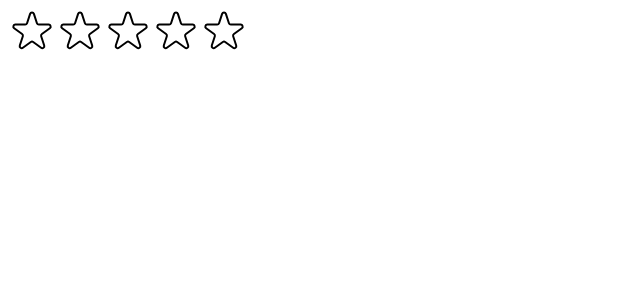
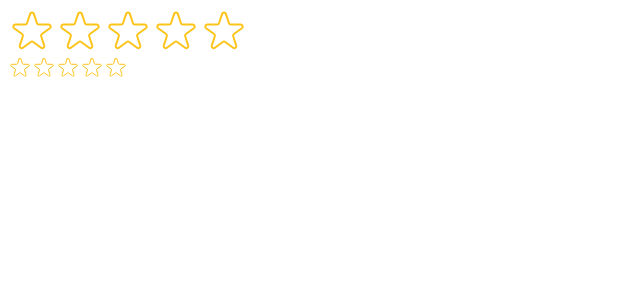
Before and after one commit to prime-mcgowan/usePopcorn, a React (Create React App) app: page / in a window 1280 px wide. Shown: the top 300 px of the page, without its empty margins (0-640 px from the left). Built offline with nearby package versions, Linux system fonts and the light colour scheme.

Commit message:
passed in color and size - stars are now all yellow when filled and outlined yellow when unfilled

```diff
--- a/src/StarRating.js
+++ b/src/StarRating.js
@@ -10,18 +10,25 @@
   display: "flex",
 };
 
-const textStyle = {
-  lineHeight: "1",
-  margin: "0",
-};
-
-export default function StarRating({ maxRating = 5 }) {
+export default function StarRating({
+  maxRating = 5,
+  color = "#fcc419",
+  size = 48,
+}) {
   const [rating, setRating] = useState(0);
   const [tempRating, setTempRating] = useState(0);
 
   function handleRating(rating) {
     setRating(rating);
   }
+
+  const textStyle = {
+    lineHeight: "1",
+    margin: "0",
+    color,
+    fontSize: `${size / 1.5}px`,
+  };
+
   return (
     <div style={containerStyle}>
       <div style={starConatainerStyle}>
@@ -32,6 +39,8 @@
             onRate={() => handleRating(i + 1)}
             onHoverIn={() => setTempRating(i + 1)}
             onHoverOut={() => setTempRating(0)}
+            color={color}
+            size={size}
           />
         ))}
       </div>
@@ -40,14 +49,14 @@
   );
 }
 
-const starStyle = {
-  width: "48px",
-  height: "48px",
-  display: "block",
-  cursor: "pointer",
-};
+function Star({ onRate, full, onHoverIn, onHoverOut, color, size }) {
+  const starStyle = {
+    width: `${size}px`,
+    height: `${size}px`,
+    display: "block",
+    cursor: "pointer",
+  };
 
-function Star({ onRate, full, onHoverIn, onHoverOut }) {
   return (
     <span
       role="button"
@@ -60,8 +69,8 @@
         <svg
           xmlns="http://www.w3.org/2000/svg"
           viewBox="0 0 20 20"
-          fill="#000"
-          stroke="#000"
+          fill={color}
+          stroke={color}
         >
           <path d="M9.049 2.927c.3-.921 1.603-.921 1.902 0l1.07 3.292a1 1 0 00.95.69h3.462c.969 0 1.371 1.24.588 1.81l-2.8 2.034a1 1 0 00-.364 1.118l1.07 3.292c.3.921-.755 1.688-1.54 1.118l-2.8-2.034a1 1 0 00-1.175 0l-2.8 2.034c-.784.57-1.838-.197-1.539-1.118l1.07-3.292a1 1 0 00-.364-1.118L2.98 8.72c-.783-.57-.38-1.81.588-1.81h3.461a1 1 0 00.951-.69l1.07-3.292z" />
         </svg>
@@ -70,7 +79,7 @@
           xmlns="http://www.w3.org/2000/svg"
           fill="none"
           viewBox="0 0 24 24"
-          stroke="#000"
+          stroke={color}
         >
           <path
             strokeLinecap="round"
@@ -83,36 +92,3 @@
     </span>
   );
 }
-
-/*
-FULL STAR
-
-<svg
-  xmlns="http://www.w3.org/2000/svg"
-  viewBox="0 0 20 20"
-  fill="#000"
-  stroke="#000"
->
-  <path
-    d="M9.049 2.927c.3-.921 1.603-.921 1.902 0l1.07 3.292a1 1 0 00.95.69h3.462c.969 0 1.371 1.24.588 1.81l-2.8 2.034a1 1 0 00-.364 1.118l1.07 3.292c.3.921-.755 1.688-1.54 1.118l-2.8-2.034a1 1 0 00-1.175 0l-2.8 2.034c-.784.57-1.838-.197-1.539-1.118l1.07-3.292a1 1 0 00-.364-1.118L2.98 8.72c-.783-.57-.38-1.81.588-1.81h3.461a1 1 0 00.951-.69l1.07-3.292z"
-  />
-</svg>
-
-
-EMPTY STAR
-
-<svg
-  xmlns="http://www.w3.org/2000/svg"
-  fill="none"
-  viewBox="0 0 24 24"
-  stroke="#000"
->
-  <path
-    strokeLinecap="round"
-    strokeLinejoin="round"
-    strokeWidth="{2}"
-    d="M11.049 2.927c.3-.921 1.603-.921 1.902 0l1.519 4.674a1 1 0 00.95.69h4.915c.969 0 1.371 1.24.588 1.81l-3.976 2.888a1 1 0 00-.363 1.118l1.518 4.674c.3.922-.755 1.688-1.538 1.118l-3.976-2.888a1 1 0 00-1.176 0l-3.976 2.888c-.783.57-1.838-.197-1.538-1.118l1.518-4.674a1 1 0 00-.363-1.118l-3.976-2.888c-.784-.57-.38-1.81.588-1.81h4.914a1 1 0 00.951-.69l1.519-4.674z"
-  />
-</svg>
-
-*/
--- a/src/index.js
+++ b/src/index.js
@@ -12,6 +12,7 @@
   <React.StrictMode>
     {/* <App /> */}
     <StarRating maxRating={5} />
+    <StarRating size={24} />
   </React.StrictMode>
 );
 
```
